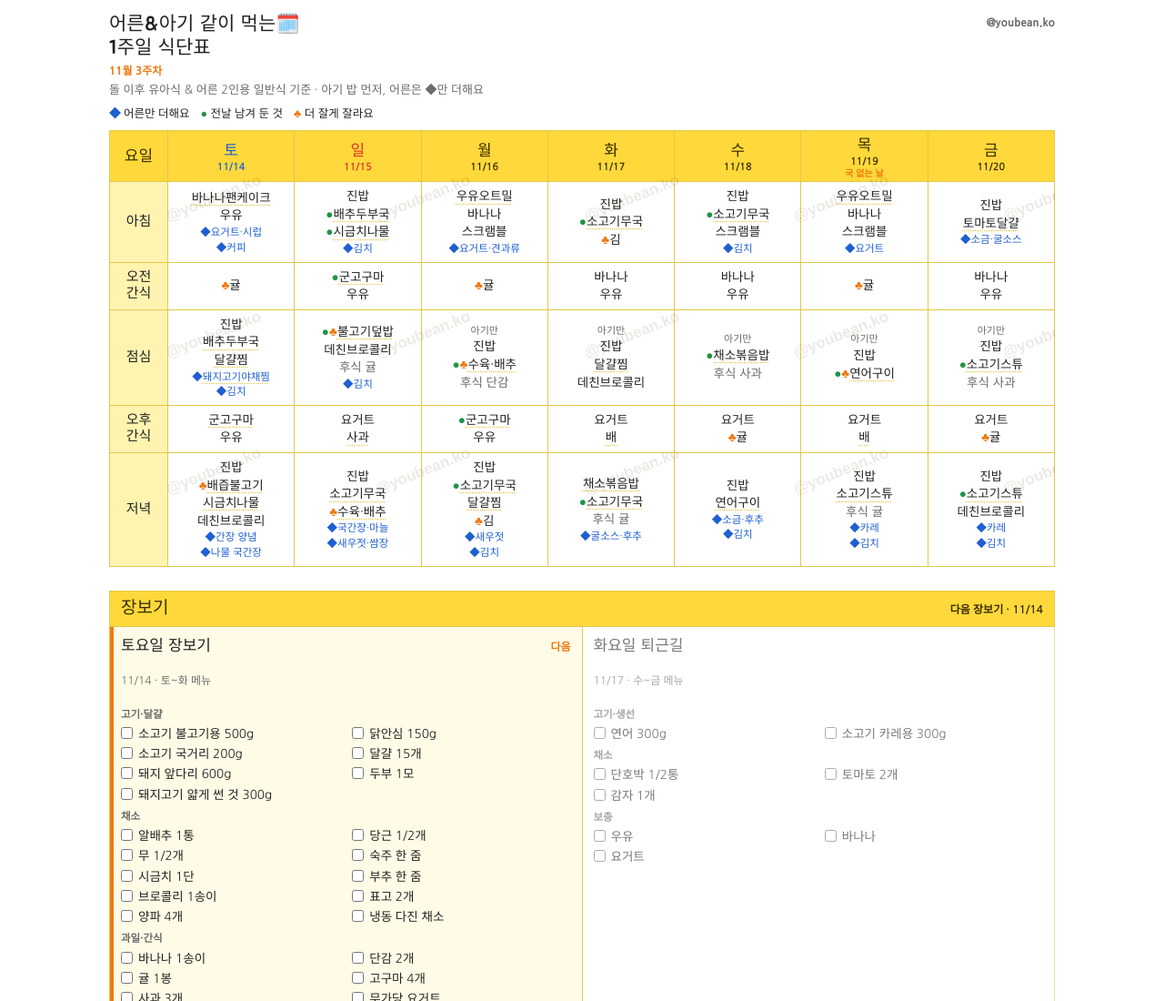
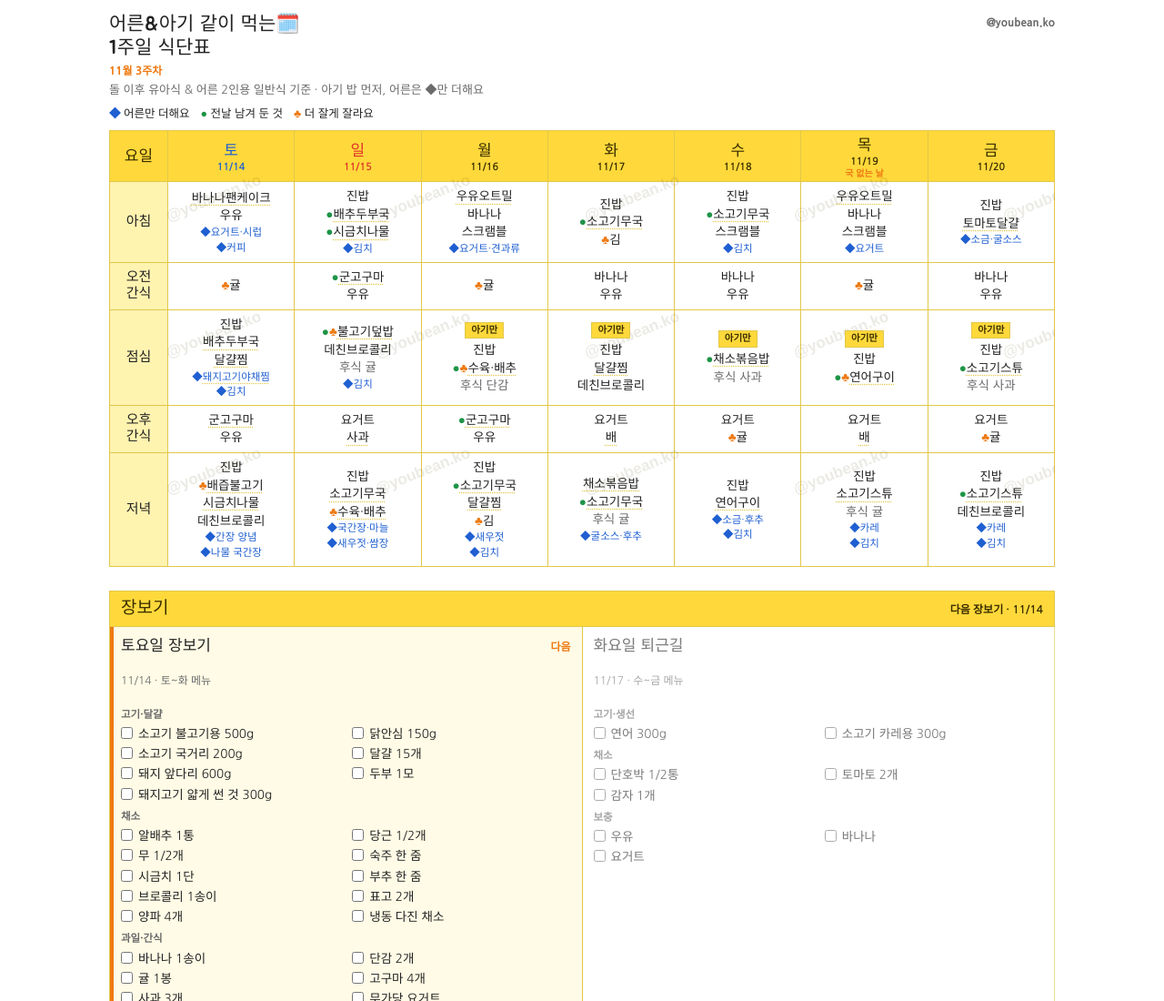
Before and after one commit to ybybgo/toddler-meal-plan, a plain HTML site: page index.html in a window 1280 px wide. Shown: the top 1100 px of the page at 91% size. Drawn offline with Linux system fonts and the light colour scheme.

Commit message:
'아기만' 표기를 노란 배지로 (워터마크 겹침 해소)
Co-Authored-By: Claude Opus 5.5 <noreply@anthropic.com>

```diff
--- a/index.html
+++ b/index.html
@@ -67,7 +67,7 @@ table.menu tbody th{background:var(--label);font-family:var(--f-cute);font-weigh
 table.menu col.lab{width:40px}
 table.menu td{padding:5px 1px;font-size:12px;line-height:1.45;word-break:keep-all}
 table.menu td .it{display:block;white-space:nowrap}
-table.menu td .only{display:block;font-size:11px;color:var(--muted)}
+table.menu td .only{display:inline-block;position:relative;z-index:2;margin:0 0 3px;padding:1px 6px;font-size:10.5px;font-weight:800;line-height:1.4;color:var(--head-ink);background:var(--head);border:1px solid var(--line)}
 table.menu td .dess{display:block;color:var(--muted)}
 table.menu td .plus{display:block;color:var(--plus);font-size:11.5px}
 table.menu td button{all:unset;cursor:pointer;text-decoration:underline dotted;text-underline-offset:3px;text-decoration-color:var(--line)}
```
